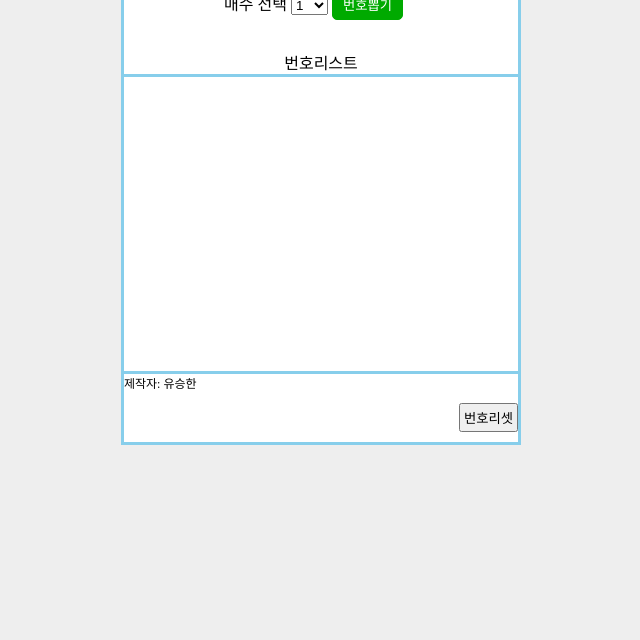
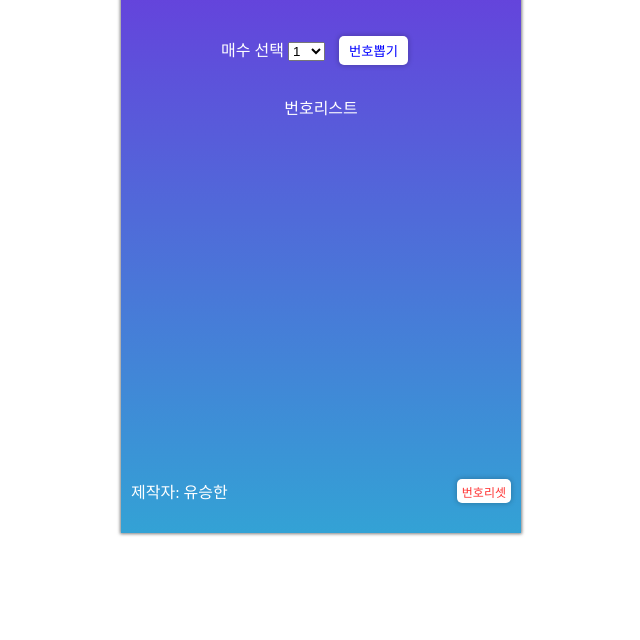
Before and after one commit to yooseunghan24/mainpage, a plain HTML site: page works/lotto/index.html in a window 1280 px wide. Shown: the part 160-800 px from the top of the page, without its empty margins (319-959 px from the left). Drawn offline with Linux system fonts and the light colour scheme.

Commit message:
Renewal design

```diff
--- a/works/lotto/index.html
+++ b/works/lotto/index.html
@@ -1,15 +1,16 @@
 <!DOCTYPE html>
 <html lang="ko">
   <head>
-  <meta charset="UTF-8">
-  <meta name="viewport" content="width=device-width, initial-scale=1.0">
+    <meta charset="UTF-8" />
+    <meta name="viewport" content="width=device-width, initial-scale=1.0" />
     <title>로또번호 생성기</title>
-  <link rel="stylesheet" href="style.css">
+    <link rel="stylesheet" href="style.css" />
   </head>
   <body>
     <div id="wrap">
       <h1>로또번호 생성기</h1>
-    <label class="sheet_wrap" for="sheet">매수 선택
+      <label class="sheet_wrap" for="sheet"
+        >매수 선택
         <select name="sheet" id="sheet">
           <option value="1">1</option>
           <option value="5">5</option>
@@ -19,8 +20,10 @@
       <button class="lotto" type="button">번호뽑기</button>
       <p class="number_list">번호리스트</p>
       <div class="accumulate"></div>
+      <footer>
         <span class="dev">제작자: 유승한</span>
         <button class="reset" type="button">번호리셋</button>
+      </footer>
     </div>
     <script src="index.js"></script>
   </body>
--- a/works/lotto/style.css
+++ b/works/lotto/style.css
@@ -1,49 +1,50 @@
 @charset "utf-8";
-* {margin:0; padding: 0; box-sizing: border-box;}
-html, body {
-  background: #eee;
+* {
+  margin: 0;
+  padding: 0;
+  box-sizing: border-box;
+}
+button {
+  cursor: pointer;
+  border: 0;
+  outline: 0;
+  background: #fff;
+  color: #fff;
+  box-shadow: 0 0 5px 1px rgba(0, 0, 0, 0.2);
+  transition: 0.3s;
+}
+button:hover {
+  box-shadow: 0 0 5px 5px rgba(0, 0, 0, 0.2);
 }
 #wrap {
   width: 400px;
-  padding: 50px 0;
-  margin: auto;
-  background: #fff;
+  padding-top: 50px;
+  margin: 50px auto 0;
+  background: linear-gradient(to bottom, #6e31dd, #33a2d5);
   position: relative;
-  border: 3px solid skyblue;
+  box-shadow: 0 0 3px 1px rgba(0, 0, 0, 0.5);
+  color: #fff;
 }
 h1 {
   text-align: center;
   padding-bottom: 50px;
-}
-.dev {
-  font-size: 12px;
+  text-shadow: 0 0 5px rgba(0, 0, 0, 0.7);
 }
 .lotto {
   padding: 5px 10px;
-  background: #0a0;
-  color: #fff;
-  border: 1px solid #0a0;
   border-radius: 5px;
-}
-.lotto:hover {
-  background: #0b0;
-}
-.reset {
-  position: absolute;
-  padding: 3px;
-  right:0;
-  bottom: 10px;
+  color: #00f;
+  margin-left: 10px;
 }
 .sheet_wrap {
   margin-left: 100px;
 }
 .number_list {
   text-align: center;
-  padding-top: 30px;
+  padding: 30px 0;
 }
 .accumulate {
   height: 300px;
-  border: 3px solid skyblue;
   border-left: none;
   border-right: none;
   overflow: auto;
@@ -58,5 +59,15 @@ h1 {
   content: counter(number-count) ".";
   font-weight: normal;
   padding: 5px 10px;
-
 }
+footer {
+  padding: 30px 10px;
+  display: flex;
+  justify-content: space-between;
+}
+.reset {
+  font-size: 12px;
+  padding: 3px 5px;
+  border-radius: 5px;
+  color: #f33;
+}
```
Lines whose indentation alone changed are shown as unchanged.
